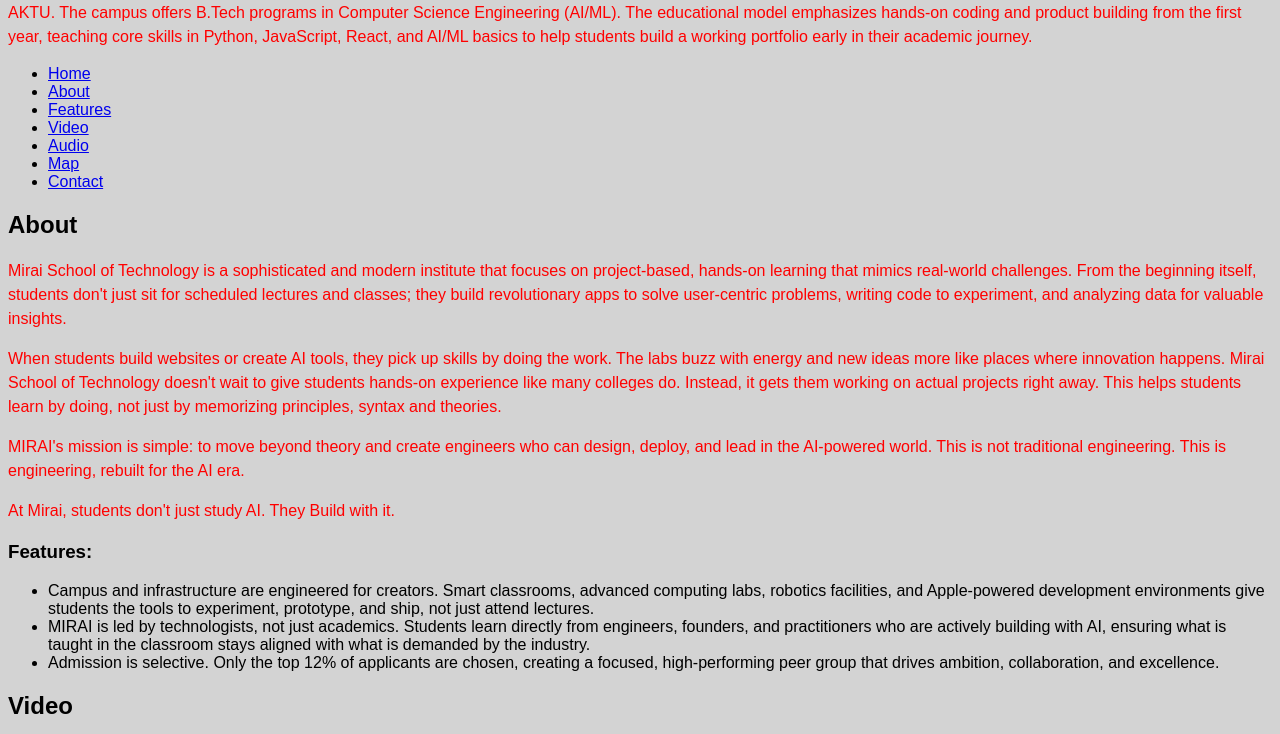
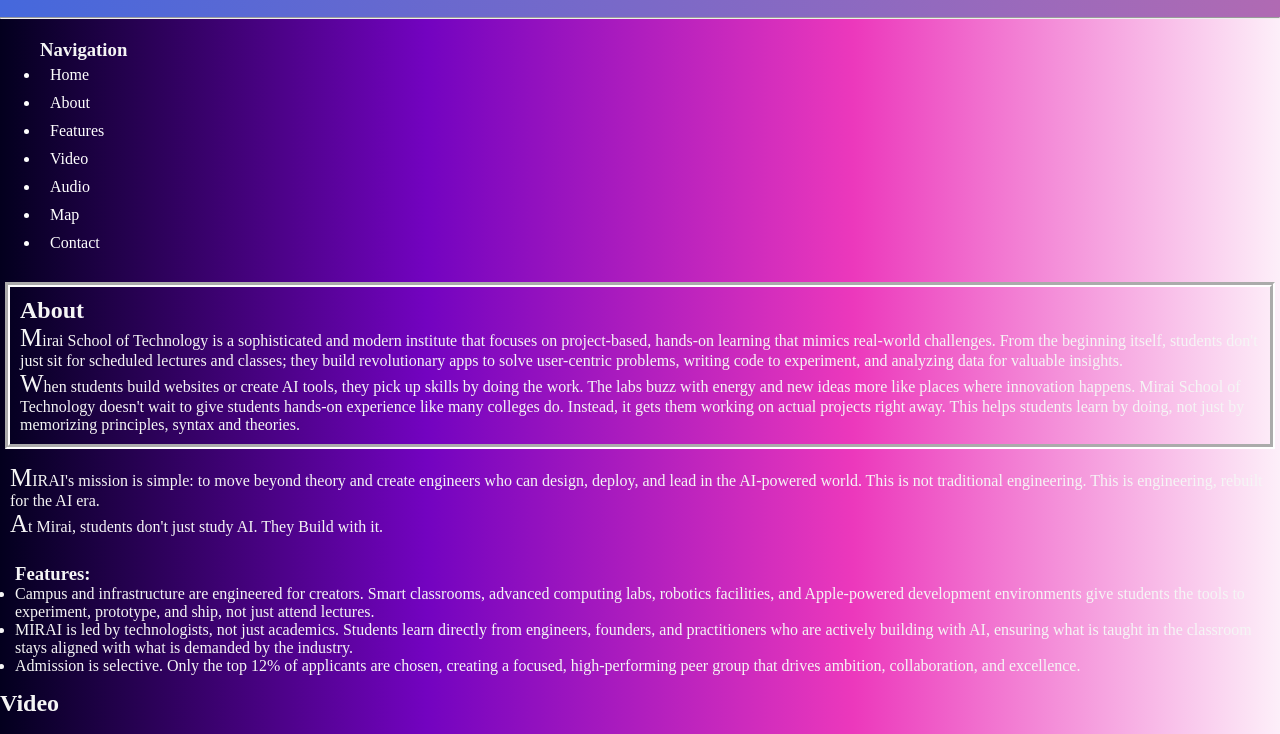
Before and after one commit to Priya-Patel-08/Web_Dev, a plain HTML site: page semantic_tags/My_College.html in a window 1280 px wide. Shown: the part 151-885 px from the top of the page. Drawn offline with Linux system fonts and the light colour scheme.

Commit message:
add style to profile

```diff
--- a/semantic_tags/My_College.html
+++ b/semantic_tags/My_College.html
@@ -5,12 +5,6 @@
     <meta name="viewport" content="width=device-width, initial-scale=1.0">
     <title>My College</title>
     <link rel="stylesheet" href="styles.css">
-    <style>
-        p{
-            color:red;
-            font-size: 16px;
-        }
-    </style>
 </head>
 <body>
     <header>
@@ -18,15 +12,17 @@
         <h2>(Hi-Tech Institute of Engineering & Technology)</h2>
         <p>Mirai School of Technology operates in Ghaziabad, through its partner campus, the Hi-Tech Institute of Engineering & Technology, which is AICTE approved and affiliated with AKTU. The campus offers B.Tech programs in Computer Science Engineering (AI/ML). The educational model emphasizes hands-on coding and product building from the first year, teaching core skills in Python, JavaScript, React, and AI/ML basics to help students build a working portfolio early in their academic journey.</p>
     </header>
+    <hr>
     <nav>
+        <h3><b>Navigation</b></h3>
         <ul>
-            <li><a href="#">Home</a></li>
-            <li><a href="#about">About</a></li>
-            <li><a href="#features">Features</a></li>
-            <li><a href="#video">Video</a></li>
-            <li><a href="#audio">Audio</a></li>
-            <li><a href="#map">Map</a></li>
-            <li><a href="#contact">Contact</a></li>
+            <li class="links"><a href="#">Home</a></li>
+            <li class="links"><a href="#about">About</a></li>
+            <li class="links"><a href="#features">Features</a></li>
+            <li class="links"><a href="#video">Video</a></li>
+            <li class="links"><a href="#audio">Audio</a></li>
+            <li class="links"><a href="#map">Map</a></li>
+            <li class="links"><a href="#contact">Contact</a></li>
         </ul>
     </nav>
     <article id="about">
@@ -58,7 +54,7 @@
     </audio>
     <h2 id="map">Map</h2>
     <iframe src="https://www.google.com/maps/embed?pb=!1m18!1m12!1m3!1d3500.5446165473422!2d77.49390629999999!3d28.6733509!2m3!1f0!2f0!3f0!3m2!1i1024!2i768!4f13.1!3m3!1m2!1s0x390cf2c4cac27f99%3A0xd9961659aee6d5b2!2sHi-Tech%20Institute%20of%20Engineering%20%26%20Technology!5e0!3m2!1sen!2sin!4v1791255517728!5m2!1sen!2sin" width="1000" height="500" style="border:0;" allowfullscreen="" loading="lazy" referrerpolicy="strict-origin-when-cross-origin"></iframe>
-    <footer style="color:blue; font-size:20px" id="contact">
+    <footer id="contact">
         <p>&copy; 2026 My College. All rights reserved.</p>
         <p>Contact: priyachi89711@gmail.com</p>
     </footer>
--- a/semantic_tags/styles.css
+++ b/semantic_tags/styles.css
@@ -1,13 +1,56 @@
+* {
+  margin : 0;
+  padding : 0;
+  box-sizing : border-box;
+}
 body {
-  font-family: Arial, sans-serif;
-  background-color: lightgray;
+  background : linear-gradient(to right, #03001e, #7303c0, #ec38bc, #fdeff9);
+  color : whitesmoke;
+}
+header {
+  background : linear-gradient(to right, #4568dc, #b06ab3);
+  padding : 20px;
+}
+nav {
+  padding : 20px 40px;
+}
+.links {
+  color: white;
+  padding: 5px 10px;
+  border: none;
+  text-decoration: none;
 }
 
-h1 {
-  color: #0066cc;
+.links:hover {
+  background-color: #7303c0;
 }
-
-p {
-  font-size: 14px;
-  line-height: 1.5;
+a[href] {
+    color: white;
+    text-decoration: none;
 }
+article {
+  border : 5px groove white;
+  padding: 10px;
+  margin: 5px;
+}
+aside {
+  margin : 15px;
+}
+section {
+  padding : 10px;
+}
+p::first-letter{
+  font-size: 25px;
+}
+source[type="video/mp4"] {
+  margin : 20px;
+  border : 2px dotted white;
+}
+video, audio, iframe{
+  margin : 20px;
+}
+footer {
+  margin : 10px;
+  padding : 5px;
+  border : 2px dotted white;
+}
```
